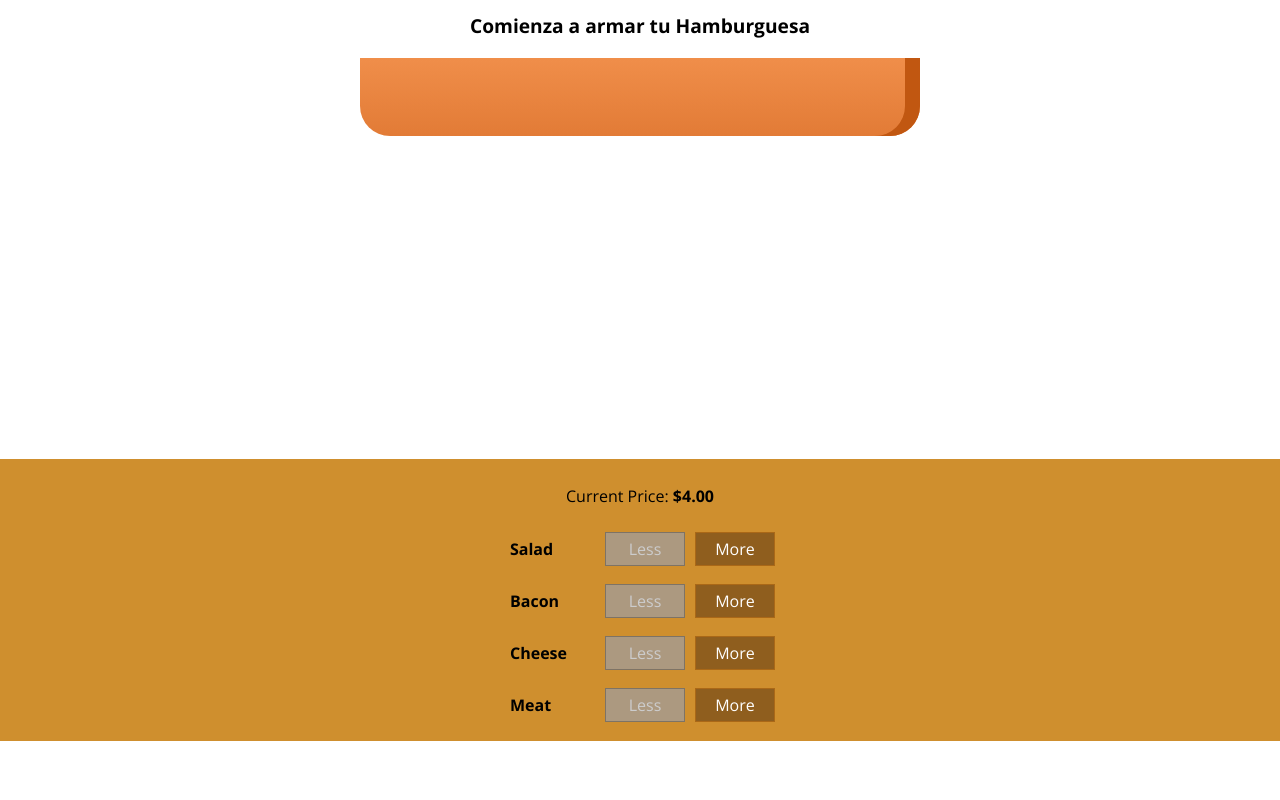
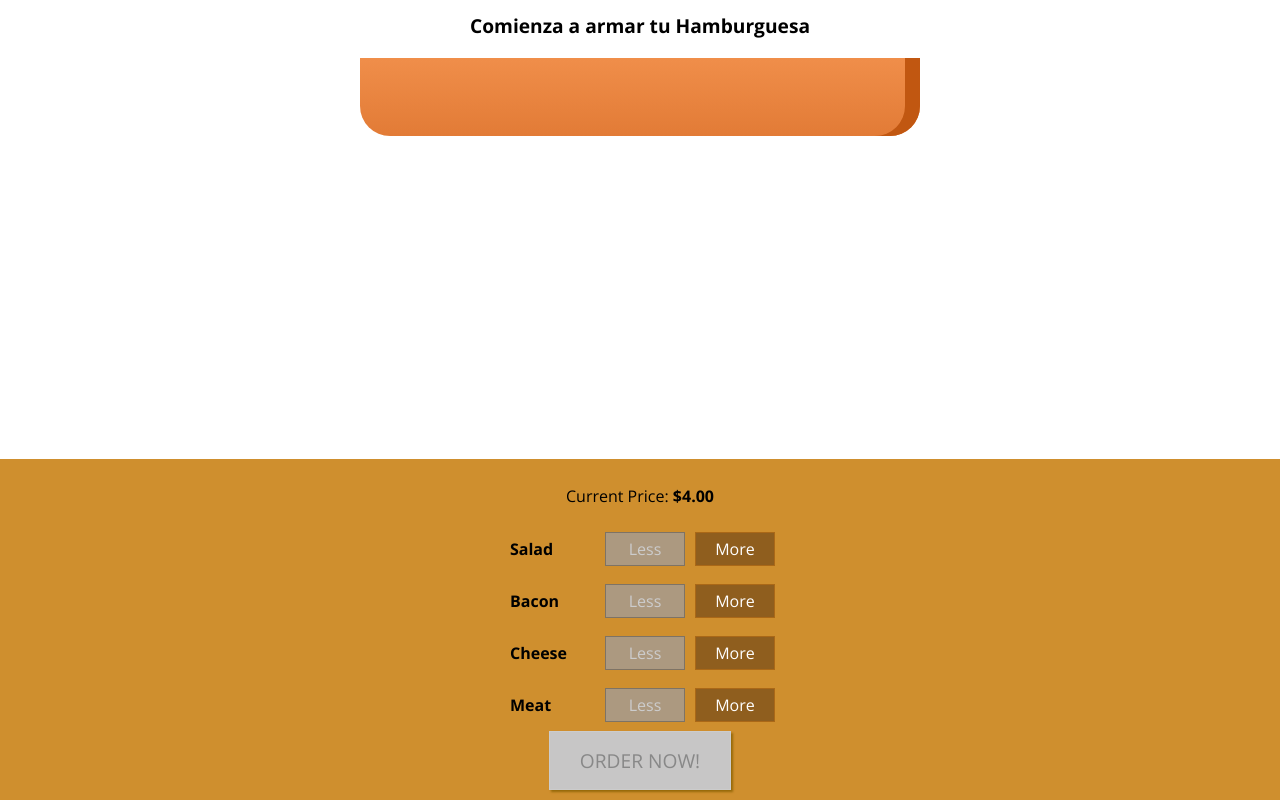
Before and after one commit to nsanpedro/burger-app-react, a React app: page / in a window 1280 px wide. Shown: the part 179-979 px from the top of the page. Before the commit the page ends 920 px from the top, so only its background shows below. Built offline with nearby package versions, Linux system fonts and the light colour scheme.

Commit message:
order now btn & updatePurchase method

```diff
--- a/src/components/Burger/BuildControls/BuildControls.css
+++ b/src/components/Burger/BuildControls/BuildControls.css
@@ -8,3 +8,45 @@
     margin: auto;
     padding: 10px 0;
 }
+
+
+.OrderButton {
+    background-color: #DAD735;
+    outline: none;
+    cursor: pointer;
+    border: 1px solid #966909;
+    color: #966909;
+    font-family: inherit;
+    font-size: 1.2em;
+    padding: 15px 30px;
+    box-shadow: 2px 2px 2px #966909;
+}
+
+.OrderButton:hover, .OrderButton:active {
+    background-color: #A0DB41;
+    border: 1px solid #966909;
+    color: #966909;
+}
+
+.OrderButton:disabled {
+    background-color: #C7C6C6;
+    cursor: not-allowed;
+    border: 1px solid #ccc;
+    color: #888888;
+}
+
+.OrderButton:not(:disabled) {
+    animation: enable 0.3s linear;
+}
+
+@keyframes enable {
+    0% {
+        transform: scale(1);
+    }
+    60% {
+        transform: scale(1.1);
+    }
+    100% {
+        transform: scale(1);
+    }
+}
--- a/src/components/Burger/BuildControls/BuildControls.js
+++ b/src/components/Burger/BuildControls/BuildControls.js
@@ -22,6 +22,9 @@
                 disabled={props.disabled[ctrl.type]}
                 />
          ))}
+         <button
+            className={classes.OrderButton}
+            disabled={!props.purchasable}>ORDER NOW!</button>
     </div>
 );
 
--- a/src/containers/BurgerBuilder/BurgerBuilder.js
+++ b/src/containers/BurgerBuilder/BurgerBuilder.js
@@ -22,7 +22,20 @@
             cheese: 0,
             meat: 0
         },
-        totalPrice: 4
+        totalPrice: 4,
+        purchasable: false
+    }
+
+    updatePurchaseState = (ingredients) => {
+        const sum = Object.keys(ingredients)
+                        .map(igKey => {
+                            return ingredients[igKey];
+                        })
+                        .reduce((sum, el) => {
+                            return sum + el;
+                        }, 0);
+                this.setState({purchasable: sum > 0});
+
     }
 
     addIngredientHandler = (type) => {
@@ -38,6 +51,7 @@
         const newPrice = oldPrice + priceAddition;
 
         this.setState({totalPrice: newPrice, ingredients: updatedIngredients});
+        this.updatePurchaseState(updatedIngredients);
 
     }
 
@@ -55,6 +69,7 @@
         const newPrice = oldPrice - priceDeduction;
 
         this.setState({totalPrice: newPrice, ingredients: updatedIngredients});
+        this.updatePurchaseState(updatedIngredients);
     }
 
 
@@ -74,6 +89,7 @@
                     ingredientAdded={this.addIngredientHandler}
                     ingredientRemoved={this.removeIngredientHandler}
                     disabled={disabledInfo}
+                    purchasable={this.state.purchasable}
                     price={this.state.totalPrice}
                     />
             </Aux>
```
